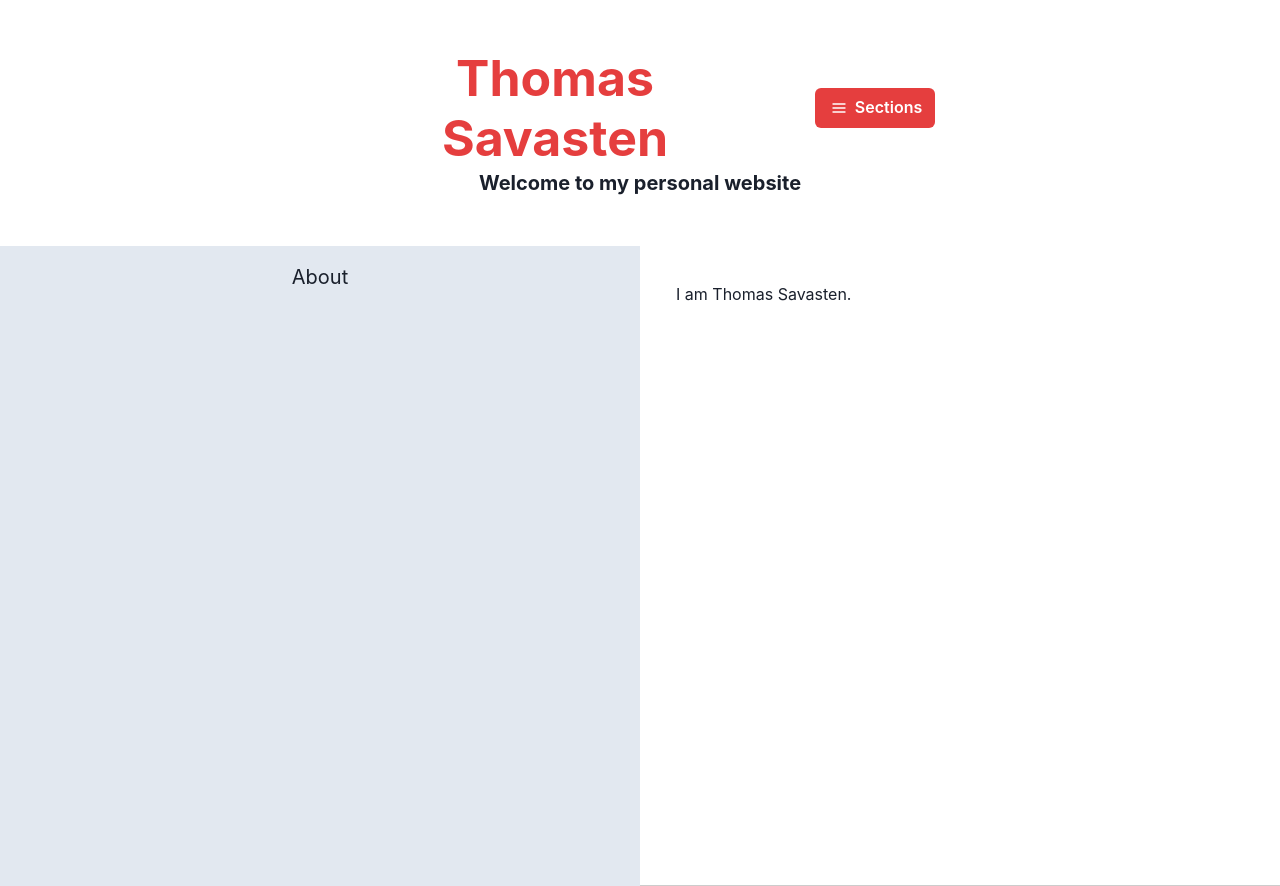
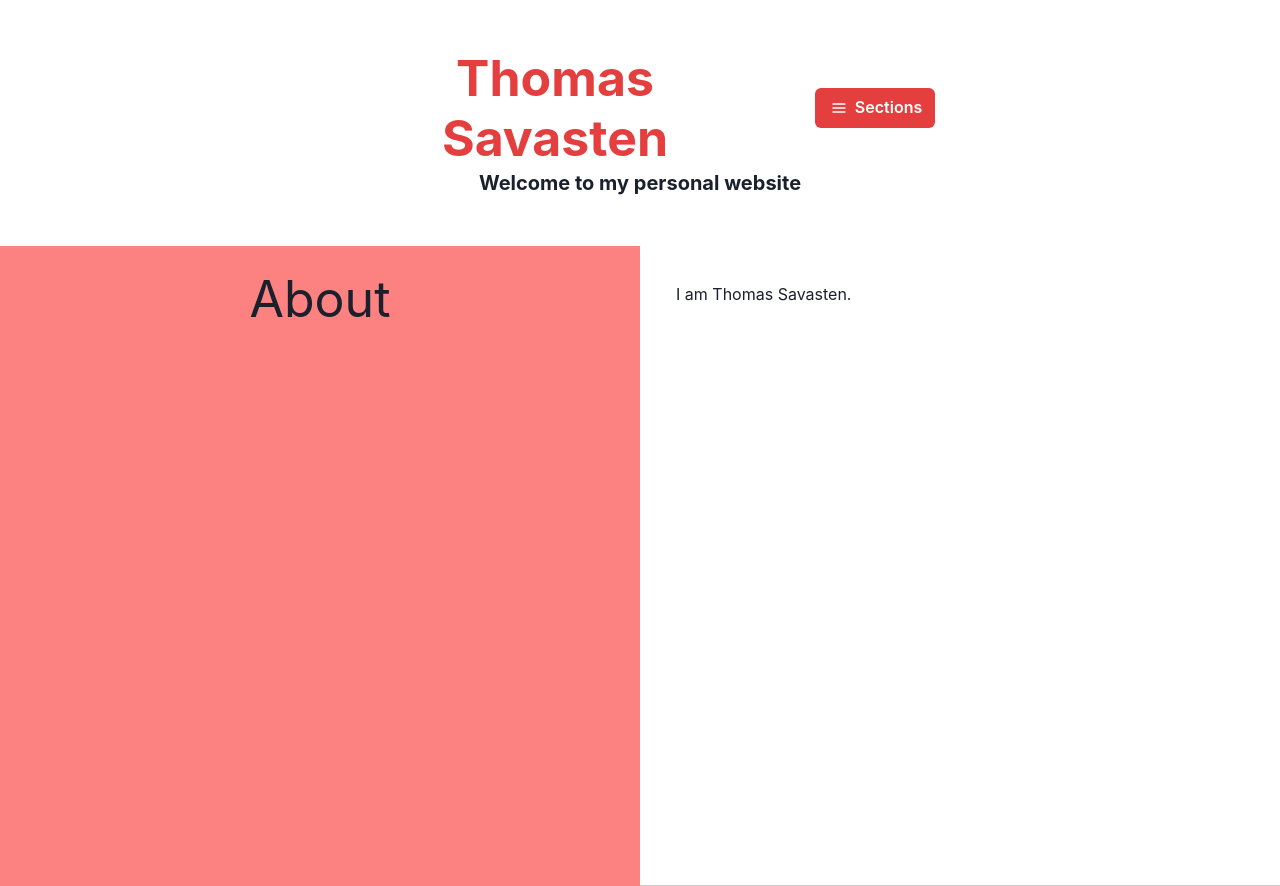
Before and after one commit to Thomas-writes/thomas-personal-website, a React (Create React App) app: page / in a window 1280 px wide. Built offline with nearby package versions, Linux system fonts and the light colour scheme.

Commit message:
Colors change as you scroll

```diff
--- a/src/App.js
+++ b/src/App.js
@@ -13,6 +13,7 @@ const RightsideContainer = React.forwardRef((props, ref) => (
 
 function App() {
     const sectionNames = ["About", "Projects", "Contact"];
+    const sectionColors = ["red.300", "teal.300", "green.200"];
     const information = [
         ["I am Thomas Savasten."],
         ["Website Portfolio"],
@@ -73,7 +74,7 @@ function App() {
                     <Header onSelectSection={onSelectSection} />
                 </Container>
                 <Flex height="80vh">
-                    <Leftside header={sectionNames[currentHeaderIndex]} />
+                    <Leftside header={sectionNames[currentHeaderIndex]} color={sectionColors[currentHeaderIndex]} />
                     <RightsideContainer ref={rightsideRef}>
                         {sectionNames.map((section, index) => (
                             <div key={index} ref={el => sectionRefs.current[index] = el} style={{ height: '80vh', padding: '20px', borderBottom: '1px solid #ccc', boxSizing: 'border-box' }}>
--- a/src/Left.js
+++ b/src/Left.js
@@ -1,10 +1,10 @@
-import { Box, VStack, Text} from "@chakra-ui/react";
+import { Box, VStack, Text, Center} from "@chakra-ui/react";
 
-const Leftside = ({ header }) => {
+const Leftside = ({ header, color}) => {
     return (
-        <Box height="80vh" width="50%" bg='gray.200' p={4}>
-            <VStack spacing={4}>
-                <Text fontSize="xl">{header}</Text>
+        <Box bg={color} height="80vh" width="50%"  p={4}>
+            <VStack spacing={100}>
+                <Center fontSize="50px">{header} </Center>
             </VStack>
         </Box>
     );
--- a/src/Right.js
+++ b/src/Right.js
@@ -7,7 +7,10 @@ const Rightside = ({ items }) => {
             {items.length > 0 ? (
                 items.map((item, index) => (
                     <Text key={index} mb={2}>
-                        {item}
+                        {
+                        item === "Website Portfolio" ?
+                        'Special Item: ' + item
+                        : item}
                     </Text>
                 ))
             ) : (
```
